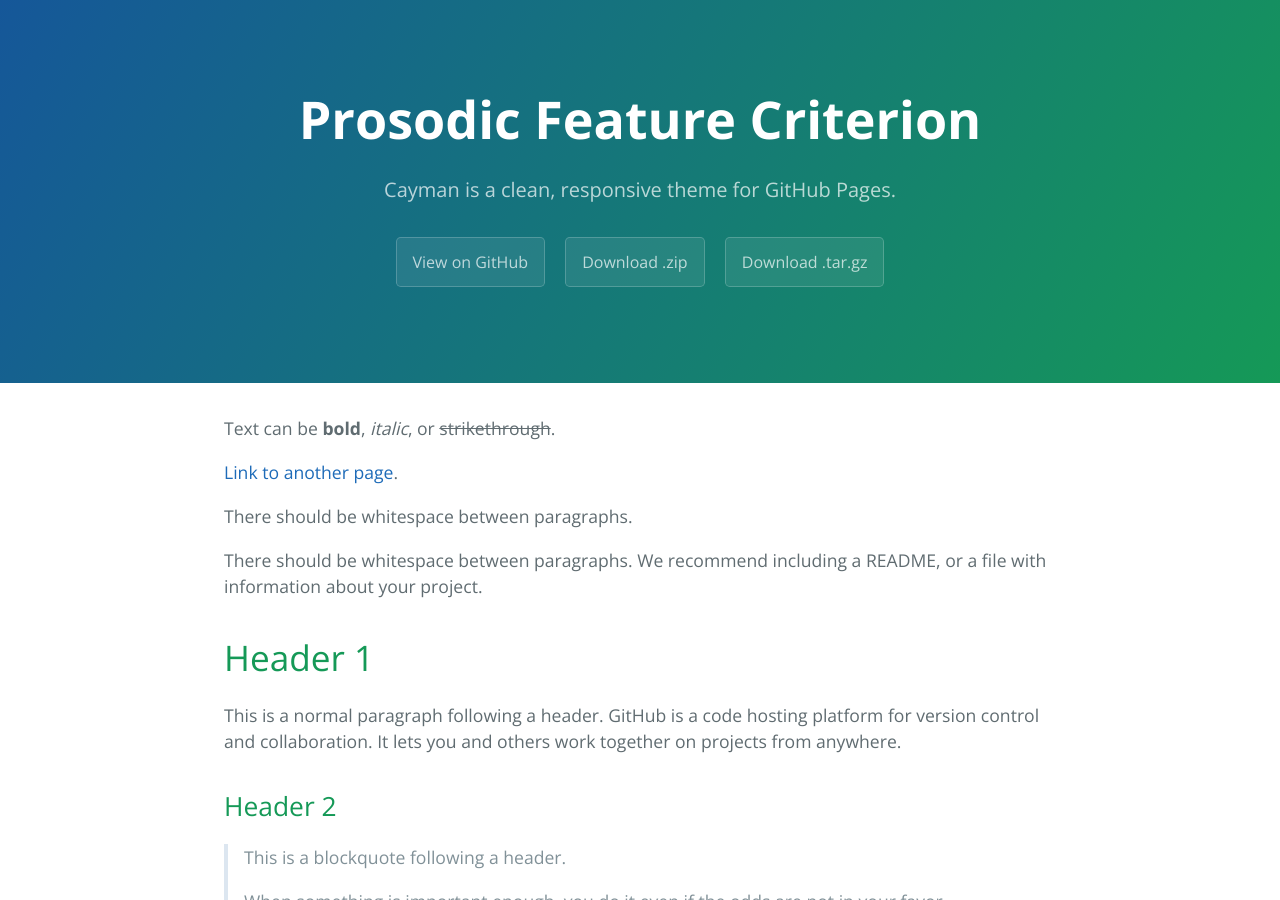
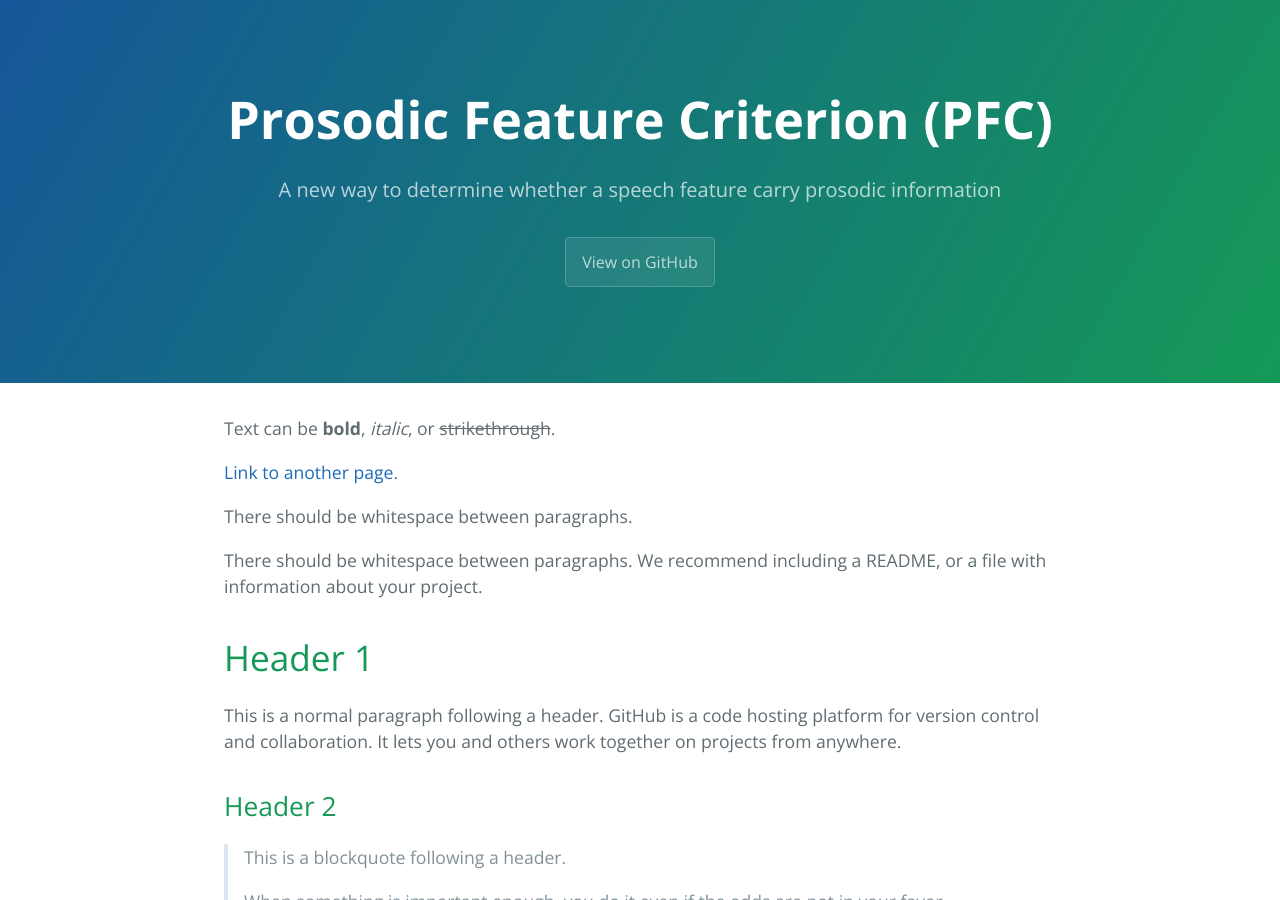
Before and after one commit to benf22/PFC.github.io, a Jekyll site: the page built from index.md, in a window 1280 px wide and 900 px high. Built offline with Jekyll 4.4.1, drawn with Linux system fonts in a browser that asks for light colours.

Commit message:
Update _config.yml

```diff
--- a/_config.yml
+++ b/_config.yml
@@ -1,5 +1,5 @@
-title: Prosodic Feature Criterion
-description: Cayman is a clean, responsive theme for GitHub Pages.
-show_downloads: true
+title: Prosodic Feature Criterion (PFC)
+description: A new way to determine whether a speech feature carry prosodic information
+show_downloads: false
 google_analytics:
 theme: jekyll-theme-leap-day
```
